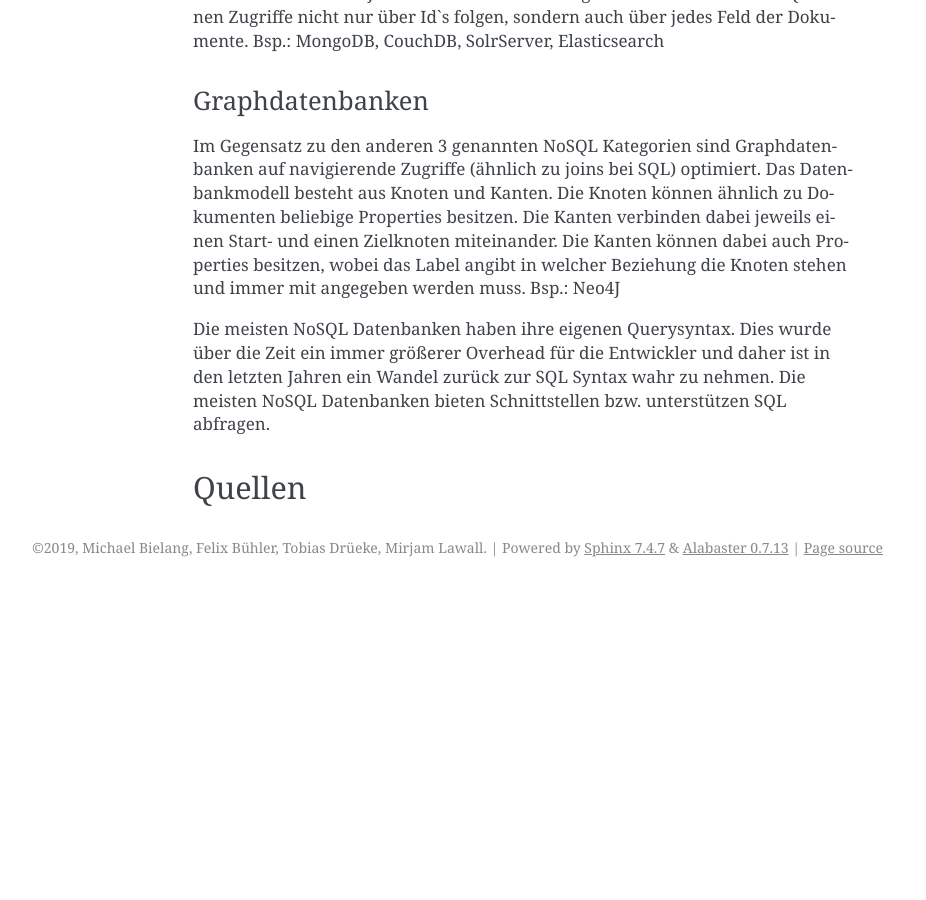
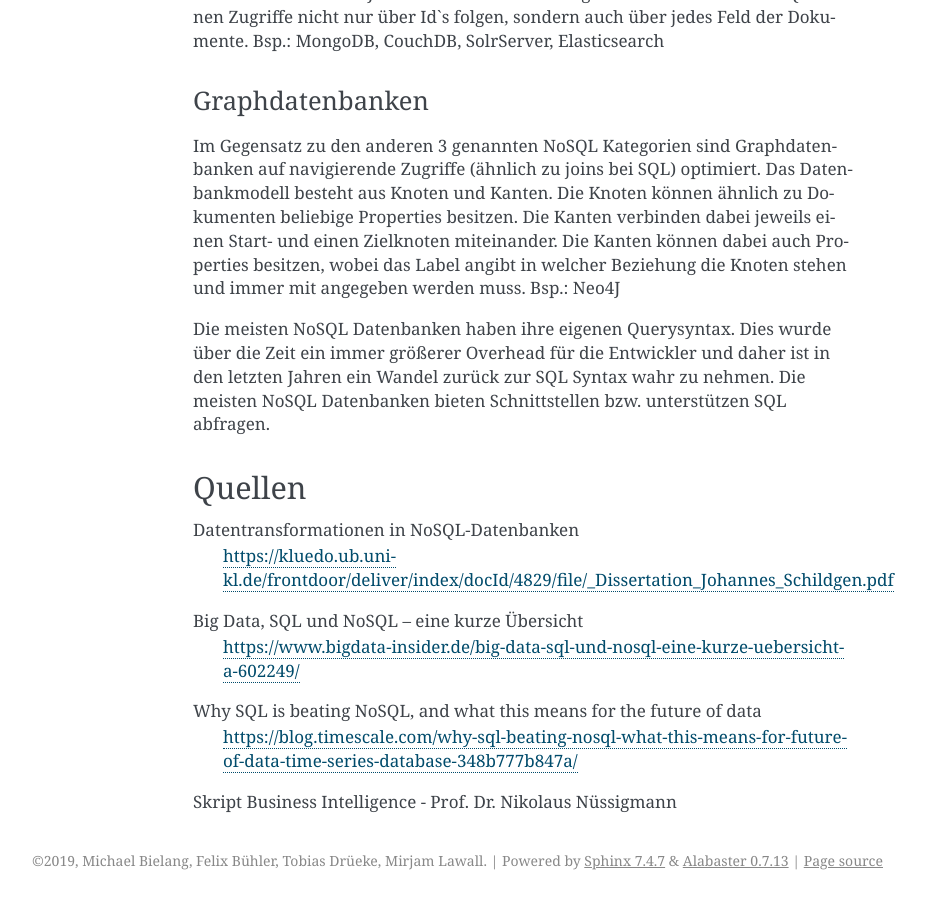
Before and after one commit to michaelBielang/universityProject-from_all_a_bit, a Sphinx documentation site: the page built from source/open_source_search_engine/datenbank.rst, in a window 1280 px wide and 900 px high, scrolled down 1640 px. Shown: the whole window, without its empty margins (227-1153 px from the left). Built offline with Sphinx 7.4.7, drawn with Linux system fonts in a browser that asks for light colours; pages that are not in the unit, such as notebooks, are missing from menus; before the commit the page ends 2227 px from its top, so only the background shows below that.

Commit message:
bugfixes

```diff
--- a/source/open_source_search_engine/daten.rst
+++ b/source/open_source_search_engine/daten.rst
@@ -74,10 +74,10 @@ Konsumverhalten, ...).
 Quellen
 -------
 
-..  Weltweite Datenmengen sollen bis 2025 auf 175 Zetabytes wachsen
+Weltweite Datenmengen sollen bis 2025 auf 175 Zetabytes wachsen
 	https://blog.wiwo.de/look-at-it/2018/11/27/weltweite-datenmengen-sollen-bis-2025-auf-175-zetabyte-wachsen-8-mal-so-viel-wie-2017/
 
-..  Big Data
+Big Data
     https://de.wikipedia.org/wiki/Big_Data
 
-..  Skript Business Intelligence - Prof. Dr. Nikolaus Nüssigmann
+Skript Business Intelligence - Prof. Dr. Nikolaus Nüssigmann
--- a/source/open_source_search_engine/datenbank.rst
+++ b/source/open_source_search_engine/datenbank.rst
@@ -69,13 +69,14 @@ Die meisten NoSQL Datenbanken haben ihre eigenen Querysyntax. Dies wurde über d
 
 Quellen
 -------
-..  Datentransformationen in NoSQL-Datenbanken
+
+Datentransformationen in NoSQL-Datenbanken
 	https://kluedo.ub.uni-kl.de/frontdoor/deliver/index/docId/4829/file/_Dissertation_Johannes_Schildgen.pdf
 
-..  Big Data, SQL und NoSQL – eine kurze Übersicht
+Big Data, SQL und NoSQL – eine kurze Übersicht
 	https://www.bigdata-insider.de/big-data-sql-und-nosql-eine-kurze-uebersicht-a-602249/
 
-..  Why SQL is beating NoSQL, and what this means for the future of data
+Why SQL is beating NoSQL, and what this means for the future of data
 	https://blog.timescale.com/why-sql-beating-nosql-what-this-means-for-future-of-data-time-series-database-348b777b847a/
 
-..  Skript Business Intelligence - Prof. Dr. Nikolaus Nüssigmann
+Skript Business Intelligence - Prof. Dr. Nikolaus Nüssigmann
--- a/source/open_source_search_engine/elasticsearch.rst
+++ b/source/open_source_search_engine/elasticsearch.rst
@@ -67,5 +67,6 @@ In die Konsole wir anschließend ausgeloggt mit welchen Parametern und Konfigura
 
 Quellen
 -------
-..  elastic search
+
+elastic search
 	https://www.elastic.co
--- a/source/open_source_search_engine/engine_basics.rst
+++ b/source/open_source_search_engine/engine_basics.rst
@@ -43,5 +43,6 @@ Bei einer Suche spielen andere Faktoren zusätzlich eine Rolle. Sucht man in uns
 
 Quellen
 -------
-..	Elasticsearch Tutorial for Beginners
+
+Elasticsearch Tutorial for Beginners
 	https://www.youtube.com/watch?v=C3tlMqaNSaI
--- a/source/open_source_search_engine/solr.rst
+++ b/source/open_source_search_engine/solr.rst
@@ -45,9 +44,11 @@ Ist der Core erstellt kann man über die den Tab "Documents" einfach Dokumente h
 
 ..  code-block:: json
 
+	[
 	{"id":"0060248025","name":"Falling Up","inStock": true,"author": "Shel Silverstein"},
 	{"id":"0679805273","name":"Oh, all the Places You'll Go","inStock": true,"author": "Dr. Seuss"},
 	{"id":"0679805586","name":"Open source it all","inStock": false,"author": "Community"}
+	]
 
 .. figure:: ./img/solr_add_document.PNG
 
@@ -78,5 +79,5 @@ Dieser relativ kurz gehaltene Einblick zeigt nur die Spitze des Eisbergs. Solr k
 Quellen
 -------
 
-..  solr quick overview
+solr quick overview
 	https://lucene.apache.org/solr/guide/7_7/
```
Also changed, not shown: other parts of source/open_source_search_engine/elasticsearch.rst (+1 -1 lines), other parts of source/open_source_search_engine/solr.rst (+0 -1 lines).
